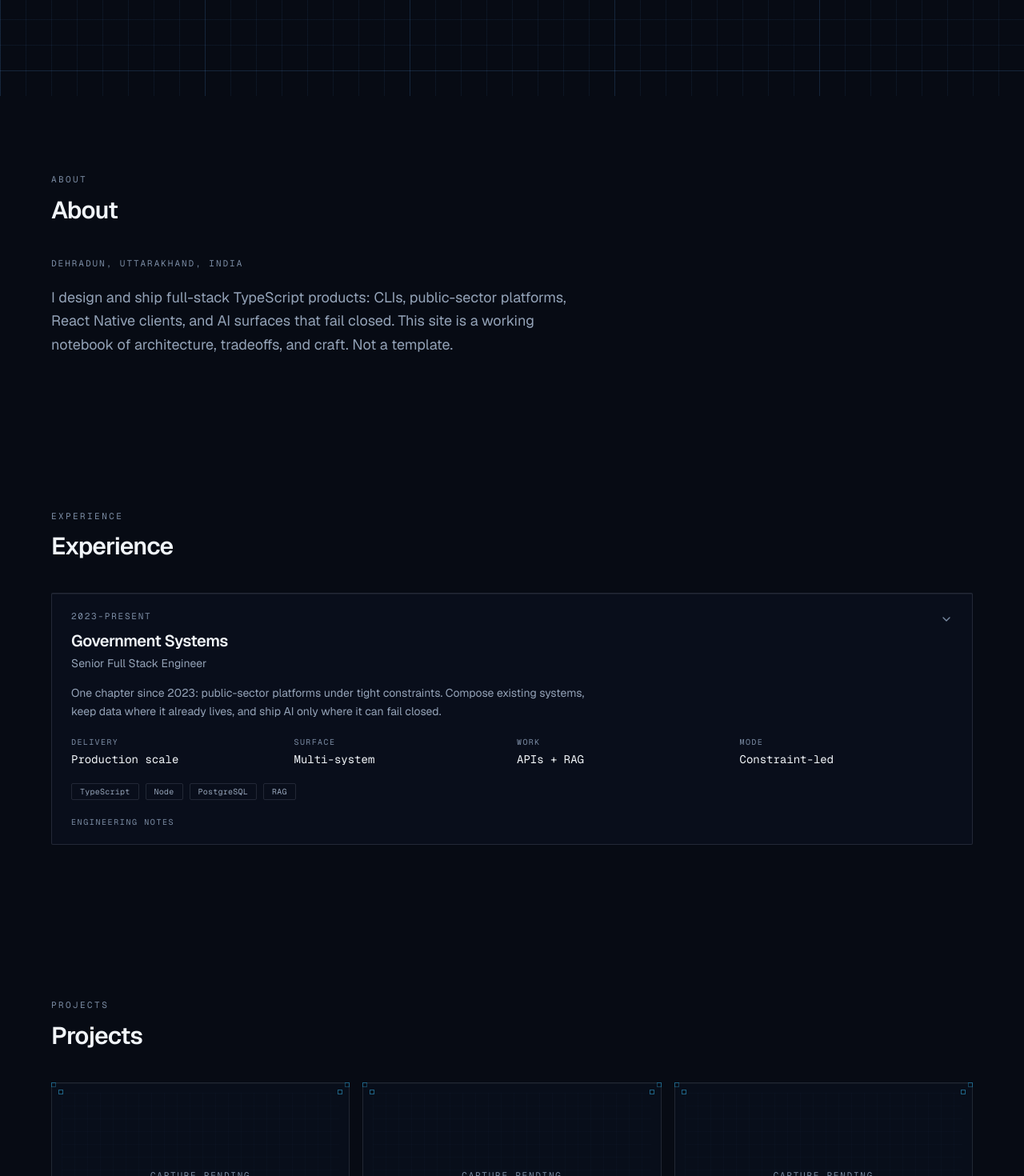
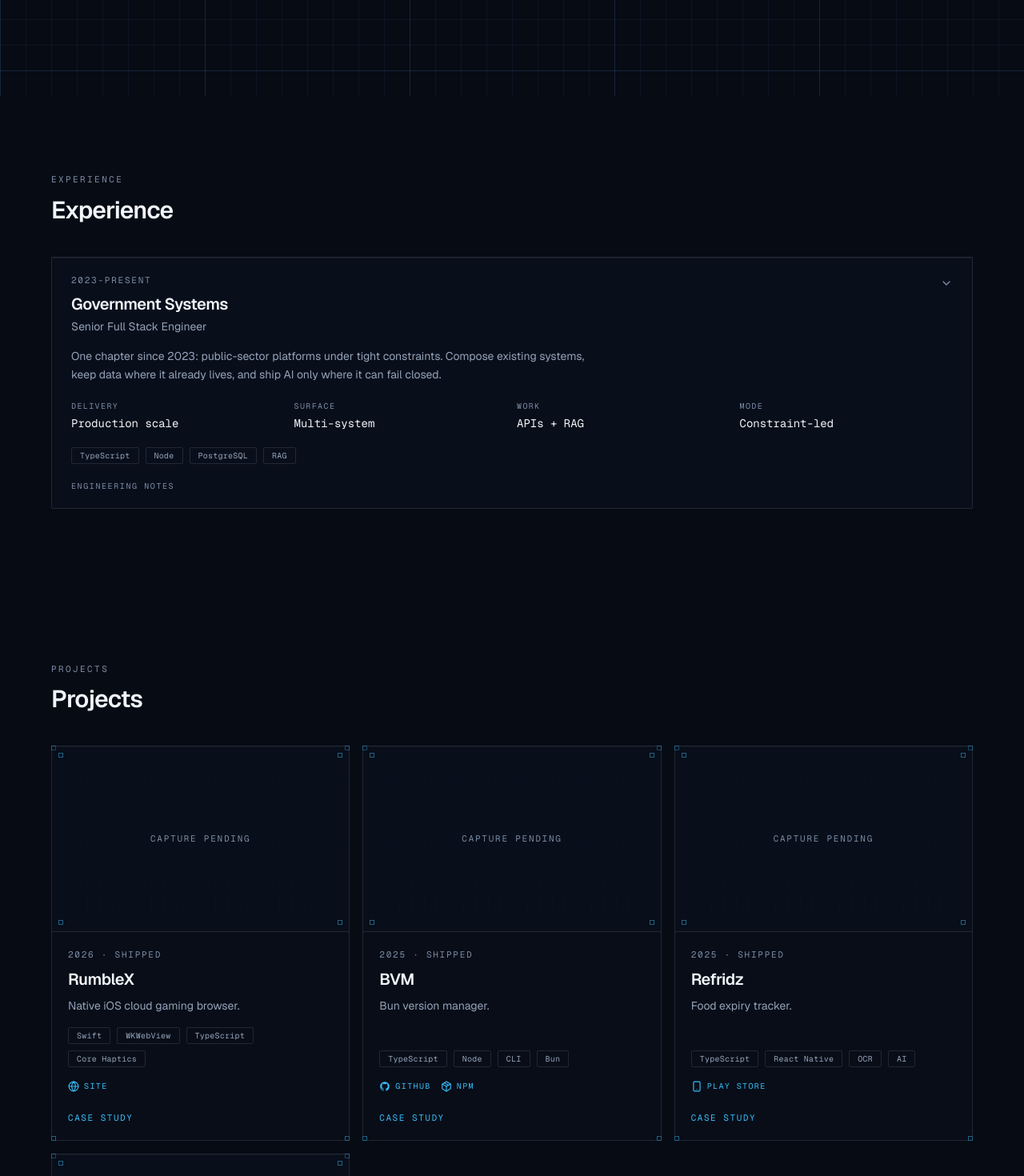
Before and after one commit to MrHacker26/blueprint-portfolio, a Next.js app: page / in a window 1280 px wide. Shown: the part 680-2150 px from the top of the page at 80% size. Built offline with nearby package versions, Linux system fonts and the light colour scheme.

Commit message:
feat: drop about and history, surface live project links

```diff
--- a/src/app/page.tsx
+++ b/src/app/page.tsx
@@ -1,8 +1,6 @@
-import { AboutSection } from "@/components/sections/about";
 import { ContactSection } from "@/components/sections/contact";
 import { ExperienceSection } from "@/components/sections/experience";
 import { Hero } from "@/components/sections/hero";
-import { HistorySection } from "@/components/sections/history";
 import { PlaygroundSection } from "@/components/sections/playground";
 import { ProjectsSection } from "@/components/sections/projects";
 import { SkillsSection } from "@/components/sections/skills";
@@ -11,12 +9,10 @@ export default function Home() {
   return (
     <>
       <Hero />
-      <AboutSection />
       <ExperienceSection />
       <ProjectsSection />
       <SkillsSection />
       <PlaygroundSection />
-      <HistorySection />
       <ContactSection />
     </>
   );
--- a/src/app/projects/[slug]/page.tsx
+++ b/src/app/projects/[slug]/page.tsx
@@ -4,6 +4,7 @@ import {
   CaptureFrame,
   PrivateRecord,
 } from "@/components/projects/capture-frame";
+import { ProjectLinks } from "@/components/projects/project-links";
 import {
   getProjectBySlug,
   getProjectMeta,
@@ -68,21 +69,9 @@ export default async function ProjectPage({
         {meta.tagline}
       </p>
       {meta.links && meta.links.length > 0 ? (
-        <ul className="mt-4 flex flex-wrap items-baseline gap-x-4 gap-y-1 font-mono text-[11px] tracking-[0.16em] uppercase">
-          <li className="text-text-faint">{site.projects.sourceLabel}</li>
-          {meta.links.map((link) => (
-            <li key={link.href}>
-              <a
-                href={link.href}
-                className="text-signal hover:underline"
-                rel="noreferrer"
-                target="_blank"
-              >
-                {link.label}
-              </a>
-            </li>
-          ))}
-        </ul>
+        <div className="mt-4">
+          <ProjectLinks links={meta.links} showKicker />
+        </div>
       ) : null}
       {meta.status === "private" ? <PrivateRecord /> : null}
       <CaptureFrame
--- a/src/components/projects/project-card.tsx
+++ b/src/components/projects/project-card.tsx
@@ -1,5 +1,6 @@
 import Link from "next/link";
 import { CaptureFrame } from "@/components/projects/capture-frame";
+import { ProjectLinks } from "@/components/projects/project-links";
 import { FrameMarks } from "@/components/ui/frame-marks";
 import { site } from "@/lib/site";
 import type { ProjectFrontmatter } from "@/types/content";
@@ -43,6 +44,14 @@ export function ProjectCard({ project }: ProjectCardProps) {
             </li>
           ))}
         </ul>
+        {project.links && project.links.length > 0 ? (
+          <div className="relative z-10 mt-4">
+            <ProjectLinks
+              links={project.links}
+              className="flex flex-wrap items-center gap-3 font-mono text-[10px] tracking-[0.14em] uppercase"
+            />
+          </div>
+        ) : null}
         <p className="text-signal mt-5 font-mono text-[11px] tracking-[0.14em] uppercase">
           {site.cta.readCaseStudy}
         </p>
--- /dev/null
+++ b/src/components/projects/project-links.tsx
@@ -0,0 +1,74 @@
+import { GlobeIcon, PackageIcon, SmartphoneIcon } from "lucide-react";
+import type { ComponentType } from "react";
+import { GitHubIcon } from "@/components/icons/social";
+import { site } from "@/lib/site";
+import type { ProjectLink } from "@/types/content";
+
+type ProjectLinksProps = {
+  links: ProjectLink[];
+  showKicker?: boolean;
+  className?: string;
+};
+
+type IconProps = {
+  className?: string;
+};
+
+function iconForHref(href: string): ComponentType<IconProps> {
+  try {
+    const host = new URL(href).hostname;
+    if (host.includes("github")) {
+      return GitHubIcon;
+    }
+    if (host.includes("npmjs")) {
+      return PackageIcon;
+    }
+    if (host.includes("play.google")) {
+      return SmartphoneIcon;
+    }
+  } catch {
+    return GlobeIcon;
+  }
+
+  return GlobeIcon;
+}
+
+export function ProjectLinks({
+  links,
+  showKicker = false,
+  className,
+}: ProjectLinksProps) {
+  if (links.length === 0) {
+    return null;
+  }
+
+  return (
+    <ul
+      className={
+        className ??
+        "flex flex-wrap items-center gap-x-4 gap-y-2 font-mono text-[11px] tracking-[0.14em] uppercase"
+      }
+    >
+      {showKicker ? (
+        <li className="text-text-faint">{site.projects.sourceLabel}</li>
+      ) : null}
+      {links.map((link) => {
+        const Icon = iconForHref(link.href);
+
+        return (
+          <li key={link.href}>
+            <a
+              href={link.href}
+              className="text-signal inline-flex items-center gap-1.5 hover:underline"
+              rel="noreferrer"
+              target="_blank"
+            >
+              <Icon aria-hidden="true" className="size-3.5 shrink-0" />
+              {link.label}
+            </a>
+          </li>
+        );
+      })}
+    </ul>
+  );
+}
--- a/src/components/sections/about.tsx
+++ /dev/null
@@ -1,17 +0,0 @@
-import { HomeSection } from "@/components/sections/home-section";
-import { sectionLabel, site } from "@/lib/site";
-
-export function AboutSection() {
-  return (
-    <HomeSection id="about" label={sectionLabel("about")}>
-      <div className="max-w-2xl">
-        <p className="font-mono text-[11px] tracking-[0.18em] text-text-faint uppercase">
-          {site.location}
-        </p>
-        <p className="mt-5 text-lg leading-relaxed text-text-muted">
-          {site.about}
-        </p>
-      </div>
-    </HomeSection>
-  );
-}
--- a/src/components/sections/history-item.tsx
+++ /dev/null
@@ -1,36 +0,0 @@
-import { ChevronDownIcon } from "lucide-react";
-import { cn } from "@/lib/cn";
-import type { HistoryEntry } from "@/types/content";
-
-type HistoryItemProps = {
-  item: HistoryEntry;
-};
-
-export function HistoryItem({ item }: HistoryItemProps) {
-  return (
-    <article className="border-line border-b last:border-b-0">
-      <details className="group">
-        <summary className="flex w-full cursor-pointer items-start gap-6 py-5 text-left">
-          <span className="w-16 shrink-0 font-mono text-sm text-signal">
-            {item.year}
-          </span>
-          <span className="min-w-0 flex-1">
-            <span className="block text-base font-medium text-foreground">
-              {item.title}
-            </span>
-          </span>
-          <ChevronDownIcon
-            aria-hidden="true"
-            className={cn(
-              "text-text-faint mt-1 size-4 shrink-0 transition-transform duration-base ease-out-premium motion-reduce:transition-none",
-              "group-open:rotate-180",
-            )}
-          />
-        </summary>
-        <p className="max-w-2xl pb-5 pl-[5.5rem] text-sm leading-relaxed text-text-muted">
-          {item.detail}
-        </p>
-      </details>
-    </article>
-  );
-}
--- a/src/components/sections/history.tsx
+++ /dev/null
@@ -1,18 +0,0 @@
-import { HistoryItem } from "@/components/sections/history-item";
-import { HomeSection } from "@/components/sections/home-section";
-import { FrameMarks } from "@/components/ui/frame-marks";
-import { history } from "@/content/history";
-import { sectionLabel } from "@/lib/site";
-
-export function HistorySection() {
-  return (
-    <HomeSection id="history" label={sectionLabel("history")}>
-      <div className="border-line relative rounded-[2px] border px-5 sm:px-6">
-        <FrameMarks />
-        {history.map((item) => (
-          <HistoryItem key={item.id} item={item} />
-        ))}
-      </div>
-    </HomeSection>
-  );
-}
--- a/src/content/projects/refridz.mdx
+++ b/src/content/projects/refridz.mdx
@@ -10,6 +10,9 @@ stack:
   - React Native
   - OCR
   - AI
+links:
+  - label: Play Store
+    href: https://play.google.com/store/apps/details?id=com.refridz.app
 ---
 
 ## Overview
@@ -58,4 +61,8 @@ The split (OCR, then AI only on miss) keeps the common case fast and the failure
 
 Failure modes are the product. Design the fallback before the happy path, or the happy path is the only path that works in the demo.
 
+<Callout>
+  On Android: [Refridz on Play Store](https://play.google.com/store/apps/details?id=com.refridz.app).
+</Callout>
+
 <Gallery />
--- a/src/content/projects/rumblex.mdx
+++ b/src/content/projects/rumblex.mdx
@@ -10,6 +10,9 @@ stack:
   - WKWebView
   - TypeScript
   - Core Haptics
+links:
+  - label: Site
+    href: https://www.rumblex.app/
 ---
 
 ## Overview
@@ -59,4 +62,8 @@ A thicker native layer would have felt nicer. It also would have duplicated a st
 
 Bridges are products. If the contract is sloppy, the UI will be too. Write the event shapes as if another team has to implement them, because the OS is that other team.
 
+<Callout>
+  Live at [rumblex.app](https://www.rumblex.app/). App Store launch is coming.
+</Callout>
+
 <Gallery />
--- a/src/lib/site.ts
+++ b/src/lib/site.ts
@@ -26,12 +26,10 @@ export const site = {
     nodes: ["query", "retrieve", "verify", "refuse"],
   },
   sections: [
-    { id: "about", label: "About", inNav: true },
     { id: "experience", label: "Experience", inNav: true },
     { id: "projects", label: "Projects", inNav: true },
     { id: "skills", label: "Skills", inNav: true },
     { id: "playground", label: "Playground", inNav: false },
-    { id: "history", label: "History", inNav: false },
     { id: "contact", label: "Contact", inNav: true },
   ],
   chrome: {
@@ -87,7 +85,7 @@ export const site = {
     privateNote:
       "Sanitized write-up. Internal systems, datasets, and credentials stay off this page.",
     galleryLabel: "Gallery",
-    sourceLabel: "Source",
+    sourceLabel: "Links",
   },
   contact: {
     intro:
```
Also changed, not shown: 1 other file (tests, documents, lock files or other folders).
